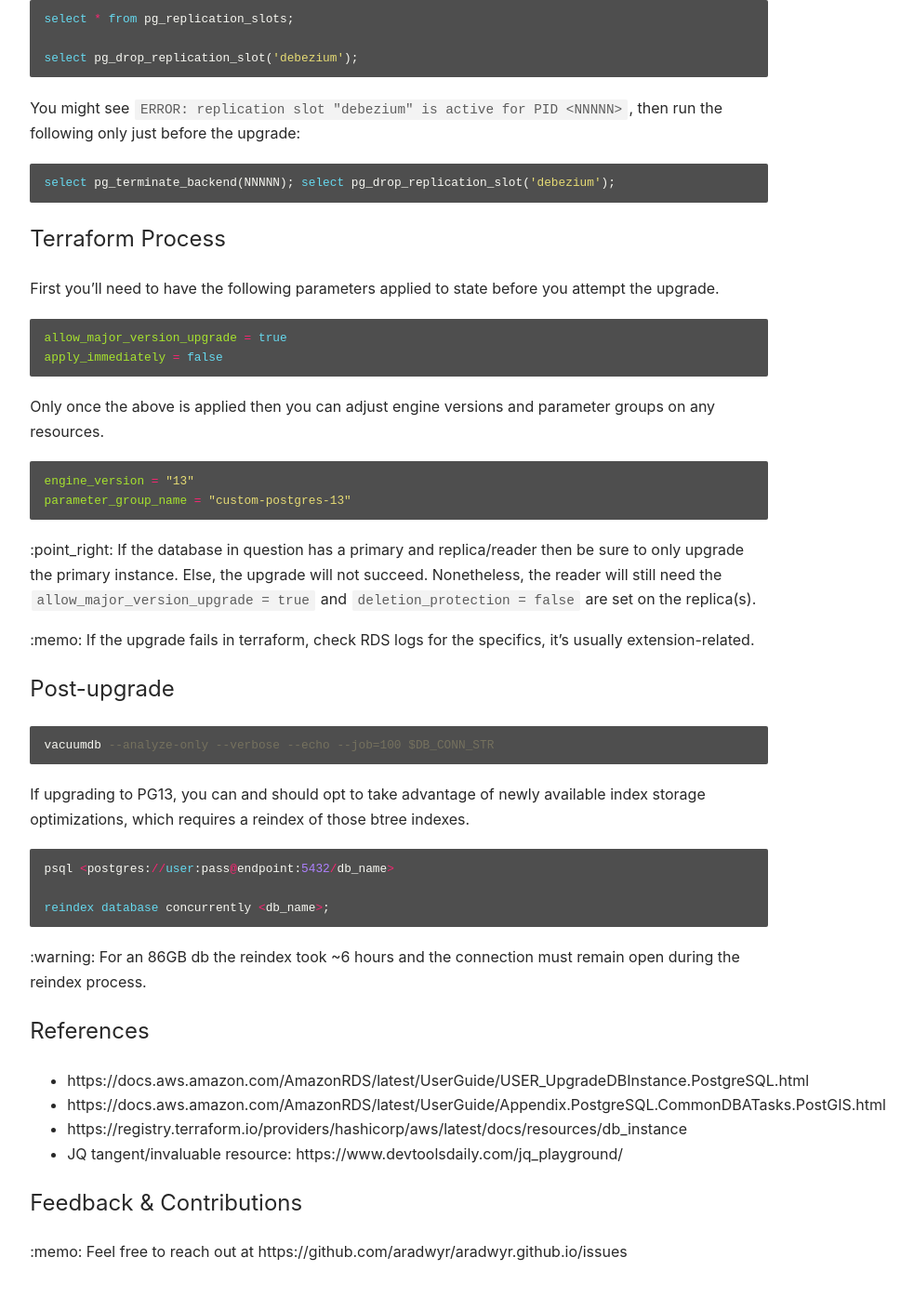
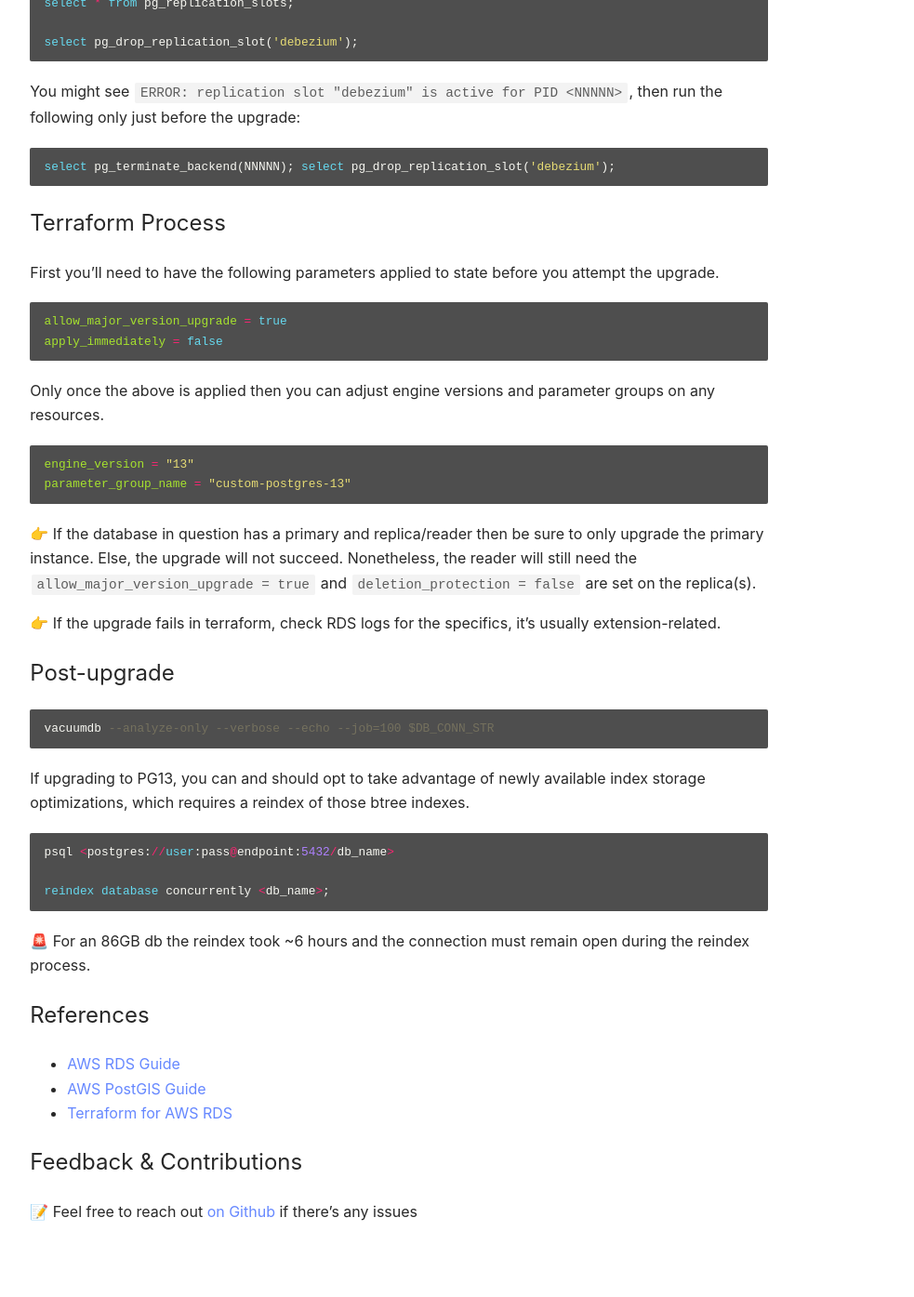
Before and after one commit to aradwyr/aradwyr.github.io, a Jekyll site: the page built from _posts/2024-04-11-notes-on-rds-upgrades-terraform.md, in a window 1280 px wide and 1400 px high, scrolled down 1284 px. Shown: the top 1395 px of the window at 93% size, without its empty margins (211-1194 px from the left). Built offline with Jekyll 4.4.1, drawn with Linux system fonts in a browser that asks for light colours; our own code applies the rules of GitHub Pages for plain Markdown files; after the commit the page ends 2640 px from its top, so only the background shows below that; some of the changed text lies outside the part shown.

Commit message:
Updates: icons and warnings

````diff
--- a/_posts/2024-04-11-notes-on-rds-upgrades-terraform.md
+++ b/_posts/2024-04-11-notes-on-rds-upgrades-terraform.md
@@ -23,11 +23,10 @@ This post presents a simple, straightforward pathway to regularly upgrading key
             ```
             SELECT postgis_extensions_upgrade();
             ```
+        🚨 Earlier AWS postGIS documentation used to suggest dropping the postgis extension via `DROP EXTENSION example_extension CASCADE;` Please do not do this.
     - If `chkpass`, `tsearch2` extensions are installed then run:
         - Pre-upgrade: `DROP EXTENSION <name>;`
         - Post-upgrade: `DROP EXTENSION <name>;`
-
-:warning: Earlier AWS postgis documentation used to suggest dropping the postgis extension via `DROP EXTENSION example_extension CASCADE;` Please do not do this.
 
 5. Check for CDC replication slots (if any) and drop only just before the upgrade, else the upgrade will not succeed.
 
@@ -56,9 +55,9 @@ engine_version = "13"
 parameter_group_name = "custom-postgres-13"
 ```
 
-:point_right: If the database in question has a primary and replica/reader then be sure to only upgrade the primary instance. Else, the upgrade will not succeed. Nonetheless, the reader will still need the `allow_major_version_upgrade = true` and `deletion_protection = false` are set on the replica(s).
+👉 If the database in question has a primary and replica/reader then be sure to only upgrade the primary instance. Else, the upgrade will not succeed. Nonetheless, the reader will still need the `allow_major_version_upgrade = true` and `deletion_protection = false` are set on the replica(s).
 
-:memo: If the upgrade fails in terraform, check RDS logs for the specifics, it's usually extension-related.
+👉 If the upgrade fails in terraform, check RDS logs for the specifics, it's usually extension-related.
 
 ## Post-upgrade
 ```sql
@@ -73,13 +72,12 @@ psql <postgres://user:pass@endpoint:5432/db_name>
 reindex database concurrently <db_name>;
 ```
 
-:warning: For an 86GB db the reindex took ~6 hours and the connection must remain open during the reindex process.
+🚨 For an 86GB db the reindex took ~6 hours and the connection must remain open during the reindex process.
 
 ## References
-- https://docs.aws.amazon.com/AmazonRDS/latest/UserGuide/USER_UpgradeDBInstance.PostgreSQL.html
-- https://docs.aws.amazon.com/AmazonRDS/latest/UserGuide/Appendix.PostgreSQL.CommonDBATasks.PostGIS.html
-- https://registry.terraform.io/providers/hashicorp/aws/latest/docs/resources/db_instance
-- JQ tangent/invaluable resource: https://www.devtoolsdaily.com/jq_playground/
+- [AWS RDS Guide](https://docs.aws.amazon.com/AmazonRDS/latest/UserGuide/USER_UpgradeDBInstance.PostgreSQL.html)
+- [AWS PostGIS Guide](https://docs.aws.amazon.com/AmazonRDS/latest/UserGuide/Appendix.PostgreSQL.CommonDBATasks.PostGIS.html)
+- [Terraform for AWS RDS](https://registry.terraform.io/providers/hashicorp/aws/latest/docs/resources/db_instance)
 
 ## Feedback & Contributions
-:memo: Feel free to reach out at https://github.com/aradwyr/aradwyr.github.io/issues
+📝 Feel free to reach out [on Github](https://github.com/aradwyr/aradwyr.github.io/issues) if there's any issues
````
